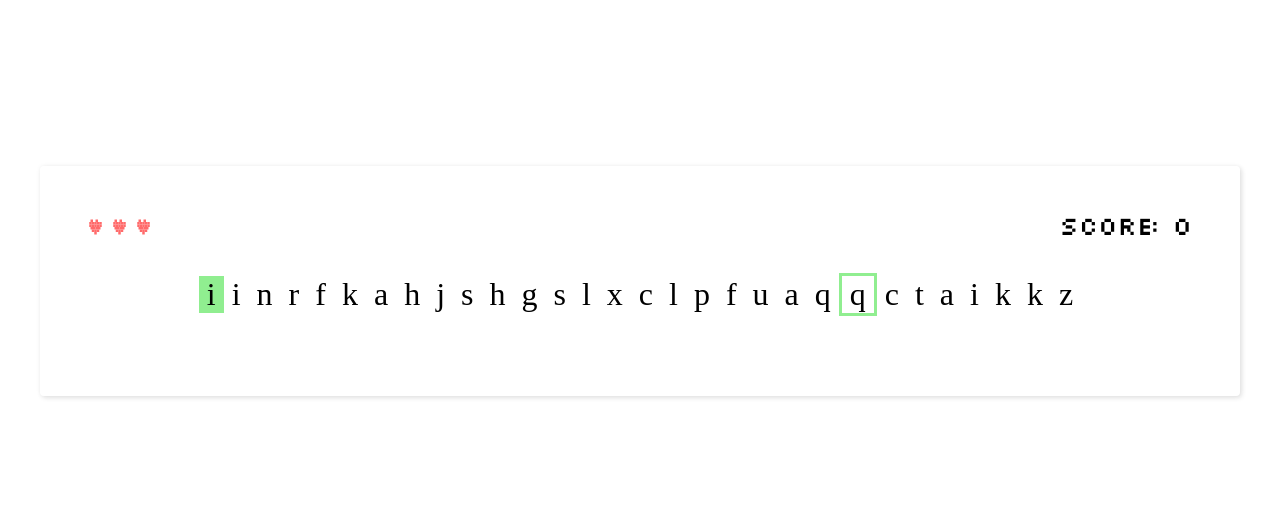
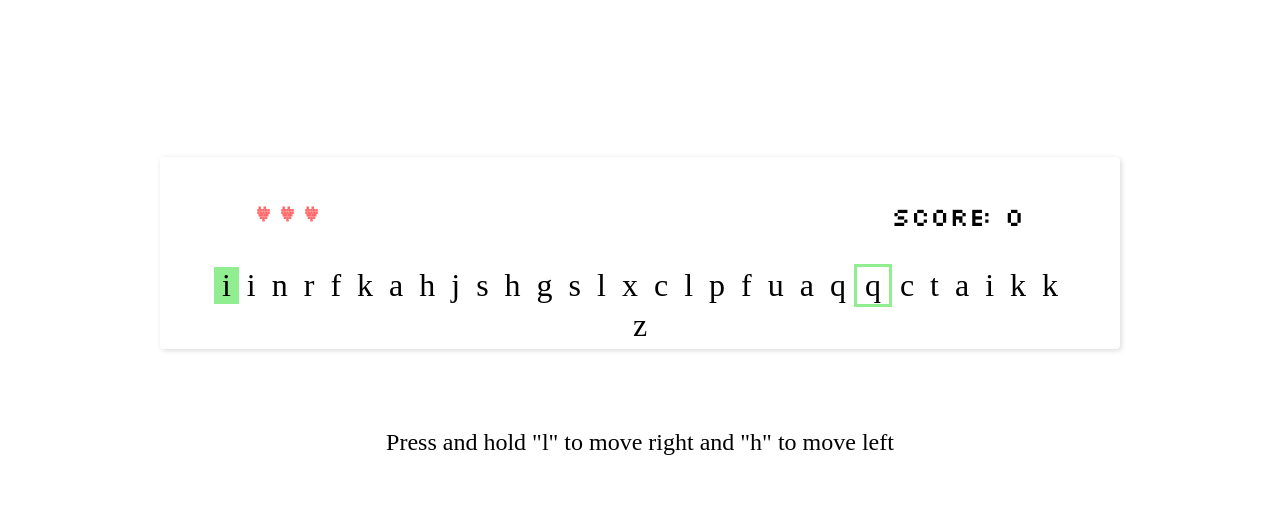
Before and after one commit to RyanNicoletti/boredgame, a website with bundled scripts: page public/index.html in a window 1280 px wide. Shown: the part 118-631 px from the top of the page. Built offline with nearby package versions, Linux system fonts and the light colour scheme.

Commit message:
fix layout on main page

```diff
--- a/public/styles.css
+++ b/public/styles.css
@@ -16,8 +16,6 @@
 }
 
 .container {
-  display: grid;
-  grid-template-rows: auto auto;
   min-height: 100vh;
   padding: 2rem;
 }
@@ -27,7 +25,7 @@
   justify-content: space-between;
   max-width: 1200px;
   width: 100%;
-  margin: 0 auto 3rem auto;
+  margin: 0 auto 10rem auto;
 }
 .header h1 {
   font-family: "silkscreen", sans-serif;
@@ -52,24 +50,25 @@
   box-shadow: 0 0 5px rgba(0, 0, 0, 0.05), 2px 2px 5px rgba(0, 0, 0, 0.1);
   border-radius: 4px;
   display: grid;
-  grid-template-rows: auto auto auto;
-  align-self: start;
+  grid-template-rows: auto auto;
+  height: 12rem;
   gap: 2rem;
   padding: 3rem;
   max-width: 1200px;
-  width: 100%;
-  margin: 0 auto 0 auto;
+  width: 80%;
+  margin: 0 auto 5rem auto;
 }
 
 .game-state {
   display: flex;
   justify-content: space-between;
+  margin-left: 3rem;
+  margin-right: 3rem;
 }
 
 .hearts {
   display: flex;
   gap: 0.25rem;
-  align-items: center;
 }
 
 .heart {
@@ -634,7 +633,5 @@
 .instructions {
   display: flex;
   justify-content: center;
-  margin-top: 0;
-  font-size: 1.1rem;
-  color: #666;
+  font-size: 1.5rem;
 }
```
